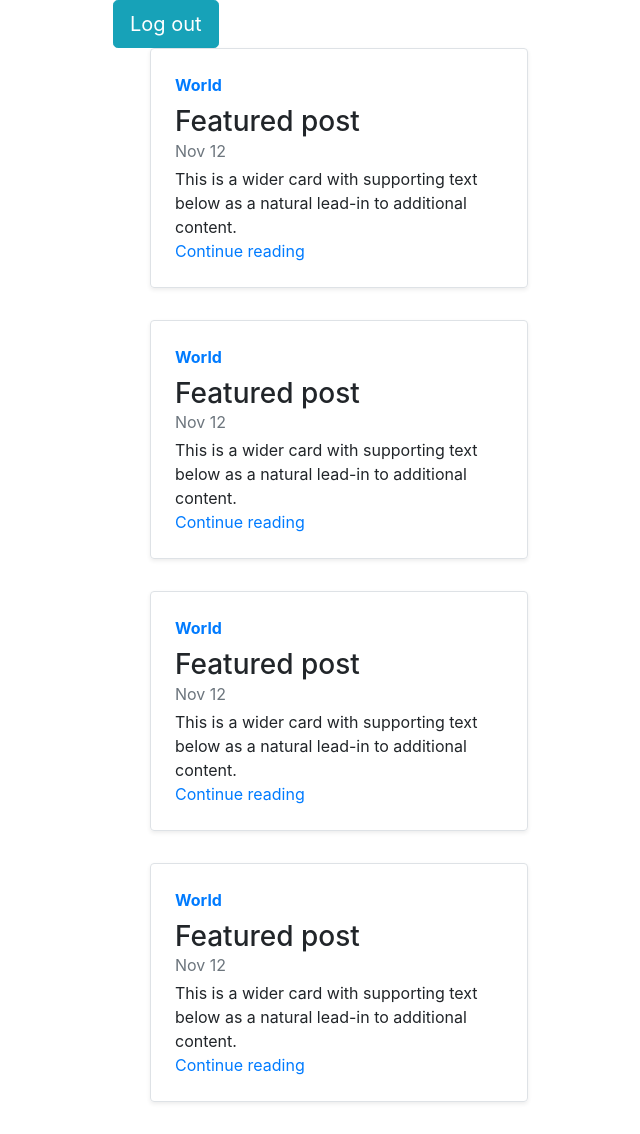
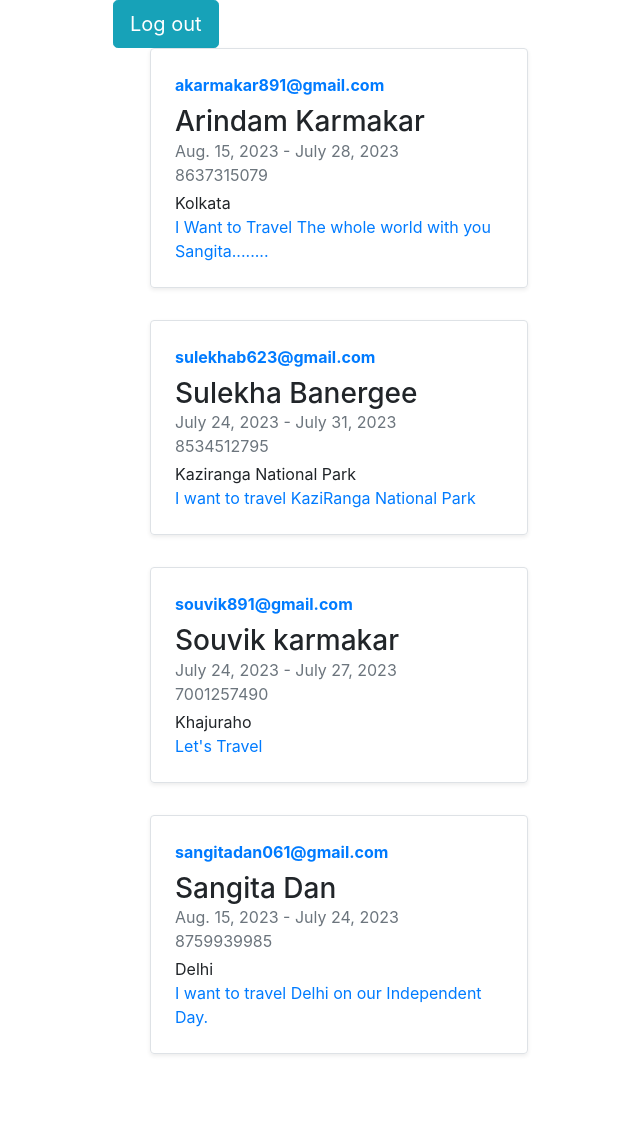
Before and after one commit to arindamss/Heritage, a Django app: page /admin in a window 1280 px wide. Shown: the whole page, without its empty margins (42-682 px from the left). After the commit the page ends 1055 px from the top, so only its background shows below. Run offline with Django 4.2, Linux system fonts and the light colour scheme; a user stored in the database is signed in; data comes from the database, SQL or seed files in the repository; both versions use the stored data as it was after the commit.

Commit message:
Saved Fet1

```diff
--- a/home/views.py
+++ b/home/views.py
@@ -1,4 +1,5 @@
-from django.shortcuts import render, redirect
+from django.shortcuts import render, redirect, HttpResponse
+from django.template import loader
 from django.contrib.auth import authenticate, logout
 from home.models import Booking
 
@@ -38,7 +39,12 @@ def login(request):
         password=request.POST.get('psw')
         user = authenticate(username=username, password=password)
         if user is not None:
-            return render(request, 'admin.html')
+            blog =Booking.objects.all().values()
+            template=loader.get_template('admin.html')
+            context={
+                'blog':blog,
+            }
+            return HttpResponse(template.render(context,request))
         else:
             return render(request, 'login.html')
     return render(request, 'login.html')
@@ -46,8 +52,12 @@ def login(request):
 def admin(request):
     if request.user.is_anonymous:
         return redirect('login')
-    blog =Booking.objects.all()
-    return render(request,'admin.html', {'blogs':blog})
+    blog =Booking.objects.all().values()
+    template=loader.get_template('admin.html')
+    context={
+        'blog':blog,
+    }
+    return HttpResponse(template.render(context,request))
 
 def logoutuser(request):
     logout(request)
--- a/templates/admin.html
+++ b/templates/admin.html
@@ -12,6 +12,7 @@
             margin-left: 15%;
             /* margin-top: 4%; */
         }
+
 
         .a {
             width: 100%;
@@ -37,18 +38,17 @@
         </div>
     </div>
     <div class="cont">
-        {% for blog in blogs %}
+        {% for x in blog %}
         <div class="row mb-2 blog">
             <div class="col-md-6">
                 <div
                     class="row no-gutters border rounded overflow-hidden flex-md-row mb-4 shadow-sm h-md-250 position-relative">
                     <div class="col p-4 d-flex flex-column position-static">
-                        <strong class="d-inline-block mb-2 text-primary">World</strong>
-                        <h3 class="mb-0">Featured post</h3>
-                        <div class="mb-1 text-muted">Nov 12</div>
-                        <p class="card-text mb-auto">This is a wider card with supporting text below as a natural
-                            lead-in to additional content.</p>
-                        <a href="#" class="stretched-link">Continue reading</a>
+                        <strong class="d-inline-block mb-2 text-primary">{{x.email}}</strong>
+                        <h3 class="mb-0">{{x.firstname}} {{x.lastname}}</h3>
+                        <div class="mb-1 text-muted">{{x.startdate}} - {{x.finishdate}} <br> {{x.phnumber}}</div>
+                        <p class="card-text mb-auto">{{x.country}}</p>
+                        <a href="#" class="stretched-link">{{x.subject}}</a>
                     </div>
 
                 </div>
```
Also changed, not shown: db.sqlite3.
